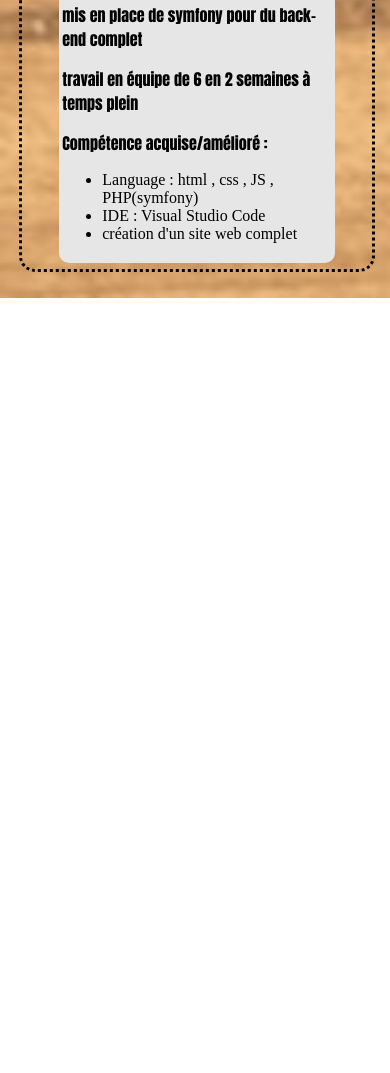
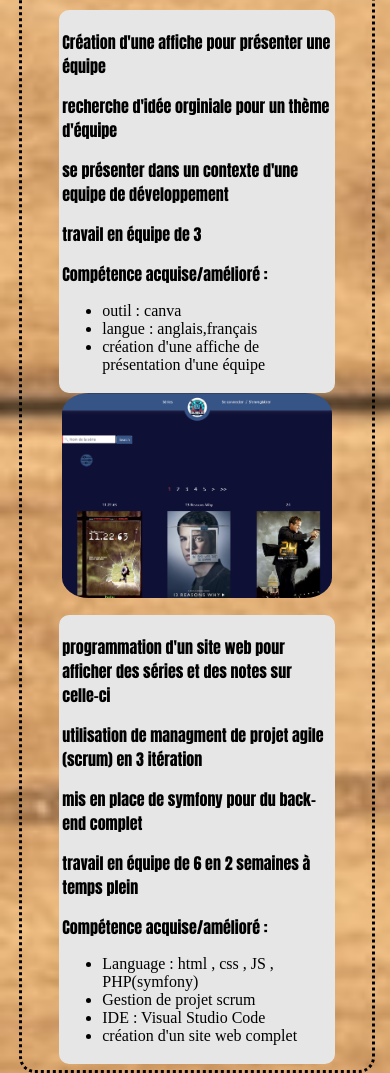
Before and after one commit to Adduolle/Portfolio, a plain HTML site: page Ret.exp.html in a window 390 px wide. Shown: the part 10653-11726 px from the top of the page. Before the commit the page ends 10951 px from the top, so only its background shows below. Drawn offline with Linux system fonts and the light colour scheme.

Commit message:
ajout de retex

```diff
--- a/Ret.exp.html
+++ b/Ret.exp.html
@@ -387,8 +387,33 @@
             </div>
             <img src="img/ndi23.png">
         </div>
-        <h1>Création d'un site Web en contexte scrum</h1>
+        <h1>Affiche d'équipe InvestiGate</h1>
         <div class="type2">
+            <div class="text-retex">
+                <p>
+                    Création d'une affiche pour présenter une équipe
+                </p>
+                <p>
+                    recherche d'idée orginiale pour un thème d'équipe
+                </p>
+                <p>
+                    se présenter dans un contexte d'une equipe de développement
+                </p>
+                <p>
+                    travail en équipe de 3
+                </p>
+                <p>
+                    Compétence acquise/amélioré :
+                    <ul>
+                        <li>outil : canva</li>
+                        <li>langue : anglais,français</li>
+                        <li>création d'une affiche de présentation d'une équipe</li>
+                    </ul>
+                </p>
+            </div>
+            <img src="img/InvestiGate.png">
+        </div>
+        <div class="type1">
             <div class="text-retex">
                 <p>
                     programmation d'un site web pour afficher des séries et des notes sur celle-ci
@@ -406,6 +431,7 @@
                     Compétence acquise/amélioré :
                     <ul>
                         <li>Language : html , css , JS , PHP(symfony)</li>
+                        <li>Gestion de projet scrum</li>
                         <li>IDE : Visual Studio Code</li>
                         <li>création d'un site web complet</li>
                     </ul>
```
Also changed, not shown: index.html (+1 -1 lines), img/InvestiGate.png (added).
